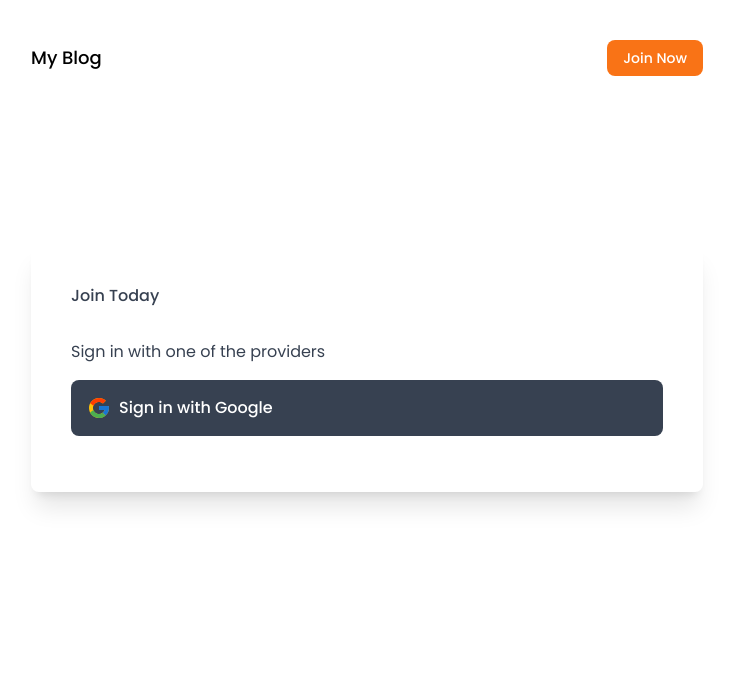
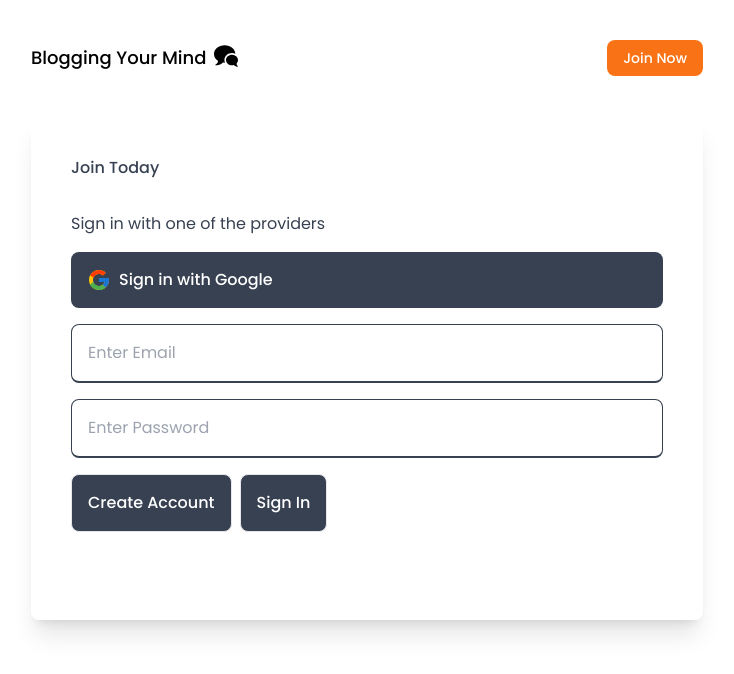
Before and after one commit to isanchezbrian/mind-blogging, a Next.js app: page /auth/login in a window 1280 px wide. Shown: the top 674 px of the page, without its empty margins (273-1007 px from the left). Built offline with nearby package versions, Linux system fonts and the light colour scheme; no server answers.

Commit message:
fixed apikey

```diff
--- a/components/Nav.js
+++ b/components/Nav.js
@@ -2,27 +2,28 @@ import Link from 'next/link';
 import {BiMessageAdd} from 'react-icons/bi';
 import {auth} from '../utils/firebase';
 import {useAuthState} from 'react-firebase-hooks/auth';
+import {ImBubbles} from 'react-icons/im'
 
 export default function Nav() {
     const [user, loading] = useAuthState(auth);
     return(
         <nav className="flex justify-between items-center py-10">
             <Link href='/'>
-                <button className='text-lg font-medium'>My Blog</button>
+                <button className='text-lg font-medium flex gap-2'>Blogging Your Mind <ImBubbles className='text-2xl' /></button>
             </Link>
             <ul className='flex items-center gap-10'>
                 {!user && (
                 <Link href={'/auth/login'}>
-                    <div className='py-2 px-4 text-sm bg-orange-500 text-white rounded-lg font-medium ml-8'>Join Now</div>
+                    <div className='py-2 px-4 text-sm bg-orange-500 text-white rounded-lg font-medium ml-8 duration-300 hover:opacity-75'>Join Now</div>
                 </Link>
                 )}
                 {user && (
                     <div className='flex items-center gap-6'>
                         <Link href='/post'>
-                        <button className='font-medium bg-orange-500 text-white py-2 px-4 rounded-mg text-sm flex items-center justify-center gap-1'>Post<BiMessageAdd className='text-2xl text-white' /></button>
+                        <button className='font-medium bg-orange-500 text-white py-2 px-4 rounded-mg text-sm flex items-center justify-center gap-1 duration-300 hover:opacity-75'>Post<BiMessageAdd className='text-2xl text-white' /></button>
                         </Link>
                         <Link href='/dashboard'>
-                            <img className='w-12 rounded-full cursor-pointer' src={user.photoURL} alt='' />
+                            <img className='w-12 rounded-full cursor-pointer duration-300 hover:opacity-75' src={user.photoURL} alt='' />
                         </Link>
                     </div>
                 )}
--- a/package.json
+++ b/package.json
@@ -18,6 +18,7 @@
     "react": "18.2.0",
     "react-dom": "18.2.0",
     "react-firebase-hooks": "^5.1.1",
+    "react-hook-form": "^7.41.5",
     "react-icons": "^4.7.1",
     "react-toastify": "^9.1.1"
   },
--- a/pages/_app.js
+++ b/pages/_app.js
@@ -2,13 +2,16 @@ import '../styles/globals.css'
 import Layout from '../components/layout'
 import { ToastContainer } from 'react-toastify'
 import 'react-toastify/dist/ReactToastify.css';
+import { AuthProvider } from './context/AuthContext';
 
 
 export default function App({ Component, pageProps }) {
   return (
-    <Layout>
-      <ToastContainer limit={1}/>
-      <Component {...pageProps} />
-    </Layout>
+    <AuthProvider>
+      <Layout>
+        <ToastContainer limit={1}/>
+        <Component {...pageProps} />
+      </Layout>
+    </AuthProvider>
   )
 }
--- a/pages/_document.js
+++ b/pages/_document.js
@@ -5,7 +5,7 @@ export default function Document() {
     <Html lang="en">
       <Head>
         <link rel="preconnect" href="https://fonts.googleapis.com" />
-        <link rel="preconnect" href="https://fonts.gstatic.com" crossorigin />
+        <link rel="preconnect" href="https://fonts.gstatic.com" crossOrigin='true' />
         <link href="https://fonts.googleapis.com/css2?family=Poppins:wght@400;500;700&display=swap" rel="stylesheet" />
       </Head>
       <body>
--- a/pages/auth/login.js
+++ b/pages/auth/login.js
@@ -1,14 +1,89 @@
 import { FcGoogle } from 'react-icons/fc';
-import { signInWithPopup, GoogleAuthProvider } from 'firebase/auth';
-import { auth } from '../../utils/firebase';
+import { signInWithPopup, GoogleAuthProvider, createUserWithEmailAndPassword, getAuth, signInWithEmailAndPassword, onAuthStateChanged } from 'firebase/auth';
+import { auth, app} from '../../utils/firebase';
 import { useRouter } from 'next/router';
 import { useAuthState } from 'react-firebase-hooks/auth';
-import { useEffect } from 'react';
-
+import { useEffect, useState } from 'react';
+import { useAuth } from '../context/AuthContext';
 
 export default function Login(){
+    const auth = getAuth(app);
+
+    const [email, setEmail] = useState('');
+    const [password, setPassword] = useState('');
+    const [error, setError] = useState(null);
+    const [isLoggingIn, setIsLoggingIn] = useState(true);
     const route  = useRouter();
     const [user, loading] = useAuthState(auth);
+
+    // const signUp = () => {
+    //     createUserWithEmailAndPassword(auth, email, password)
+    //     .then((userCredential) => {
+    //         // Signed in
+    //         const user = userCredential.user;
+    //         route.push('/')
+    //         console.log(user)
+    //         // ...
+    //     })
+    //     .catch((error) => {
+    //         const errorCode = error.code;
+    //         const errorMessage = error.message;
+    //         // ..
+    //     });
+    // }
+
+    // const signIn = () => {
+    //     signInWithEmailAndPassword(auth, email, password)
+    //     .then((userCredential) => {
+    //         // Signed in
+    //         const user = userCredential.user;
+    //         route.push('/')
+    //         console.log(user)
+    //         // ...
+    //     })
+    //     .catch((error) => {
+    //         const errorCode = error.code;
+    //         const errorMessage = error.message;
+    //     });
+    // }
+    const{ login, signup, currentUser } = useAuth()
+
+    async function submitHandler() {
+        if(!email || !password) {
+            setError('Please enter Email and Password')
+            return
+        }
+        if(isLoggingIn) {
+            try {
+                return await login(email, password)
+            } catch (err){
+                setError('Incorrect email or password')
+            }
+
+        }
+        await signup(email, password)
+    }
+
+    // const handlelogin = () => {
+    //     e.preventDefault(data)
+    // }
+
+    // const handlelogin = () => {
+    //     onAuthStateChanged(auth, (user) => {
+    //         if (user) {
+    //             // User is signed in, see docs for a list of available properties
+    //             // https://firebase.google.com/docs/reference/js/firebase.User
+    //             const uid = user.uid;
+    //             route.push('/')
+    //             // ...
+    //         } else {
+    //             // User is signed out
+    //             console.log('login')
+    //             // route.push('/login')
+    //             // ...
+    //         }
+    //     });
+    // }
 
     //Sign in with Google
     const googleProvider = new GoogleAuthProvider();
@@ -21,6 +96,7 @@ export default function Login(){
         }
     };
 
+
     useEffect(() => {
         if(user){
             route.push("/")
@@ -30,14 +106,38 @@ export default function Login(){
     }, [user]);
 
     return(
-        <div className="shadow-xl mt-32 p-10 text-gray-700 rounded-lg">
+        <div className="shadow-xl mt-30 p-10 text-gray-700 rounded-lg mb-20">
             <h2 className="text-2x1 font-medium">Join Today</h2>
             <div className="py-4">
                 <h3 className="py-4">Sign in with one of the providers</h3>
-                <button onClick={GoogleLogin} className="text-white bg-gray-700 w-full font-medium rounded-lg flex align-middle p-4 gap-2">
+                <button onClick={GoogleLogin} className="text-white bg-gray-700 w-full font-medium rounded-lg flex align-middle p-4 gap-2 duration-300 hover:opacity-75">
                     <FcGoogle className='text-2xl' />
                     Sign in with Google
                 </button>
+                <form className='py-4'>
+                    <input
+                    value={email}
+                    className='p-4 flex align-middle w-full border border-b-2 border-gray-700 rounded-lg mb-4'
+                    type='email'
+                    placeholder='Enter Email'
+                    onChange={(e) => setEmail(e.target.value)}
+                    />
+                    <input
+                    value={password}
+                    className='p-4 align-middle flex w-full border border-b-2 border-gray-700 rounded-lg mb-4'
+                    type='password'
+                    placeholder='Enter Password'
+                    onChange={(e) => setPassword(e.target.value)}
+                    />
+                    <div className='flex gap-2'>
+                        <button className='border rounded-lg flex align-middle mb-4 p-4 bg-gray-700 text-white font-medium duration-300 hover:opacity-75' onClick={signup}>
+                            Create Account
+                        </button>
+                        <button className='border rounded-lg flex align-middle mb-4 p-4 bg-gray-700 text-white font-medium duration-300 hover:opacity-75' onClick={login}>
+                            Sign In
+                        </button>
+                    </div>
+                </form>
             </div>
         </div>
     )
--- /dev/null
+++ b/pages/context/AuthContext.js
@@ -0,0 +1,51 @@
+import React, { useContext, useState, useEffect, useRef } from 'react'
+import {auth, db} from '../../utils/firebase'
+import { signInWithEmailAndPassword, createrUserWithEmailAndPassword, signOut, onAuthStateChanged } from 'firebase/auth'
+import {doc, getDoc} from 'firebase/firestore'
+
+const AuthContext = React.createContext()
+
+export function useAuth() {
+    return useContext(AuthContext)
+}
+
+export function AuthProvider({children}) {
+    const [currentUser, setCurrentUser] = useState(null)
+    const [loading, setLoading] = useState(true)
+    const userInfo = useRef()
+
+    function signUp (email, password) {
+        createrUserWithEmailAndPassword(auth, email, password)
+        return
+    }
+
+    function login(email, password) {
+        return signInWithEmailAndPassword(auth, email, password)
+    }
+
+    function logout() {
+        return signOut(auth)
+    }
+
+    useEffect(() => {
+        const unsubscribe = onAuthStateChanged(auth, async user => {
+            setCurrentUser(user)
+            setLoading(false)
+        })
+        return unsubscribe
+    }, [])
+
+    const value = {
+        currentUser,
+        login,
+        signUp,
+        logout,
+        userInfo
+    }
+
+    return(
+        <AuthContext.Provider value={value}>
+            {!loading && children}
+        </AuthContext.Provider>
+    )
+}
--- a/pages/index.js
+++ b/pages/index.js
@@ -25,7 +25,7 @@ export default function Home() {
   return (
     <div>
       <Head>
-        <title>My Blog</title>
+        <title>Blogging Your Mind</title>
         <meta name="description" content="Generated by create next app" />
         <meta name="viewport" content="width=device-width, initial-scale=1" />
         <link rel="icon" href="/favicon.ico" />
--- a/utils/firebase.js
+++ b/utils/firebase.js
@@ -9,15 +9,15 @@ import { getFirestore } from 'firebase/firestore';
 // Your web app's Firebase configuration
 // For Firebase JS SDK v7.20.0 and later, measurementId is optional
 const firebaseConfig = {
-  apiKey: process.env.NEXT_PUBLIC_API_KEY + "",
-  authDomain: process.env.NEXT_PUBLIC_AUTH_DOMAIN + "",
-  projectId: process.env.NEXT_PUBLIC_PROJECT_ID + "",
-  storageBucket: process.env.NEXT_PUBLIC_STORAGE_BUCKET + "",
-  messagingSenderId: process.env.NEXT_PUBLIC_MESSAGING_SENDER_ID + "",
-  appId: process.env.NEXT_PUBLIC_APP_ID + "",
+  apiKey: process.env.NEXT_PUBLIC_APIKEY,
+  authDomain: process.env.NEXT_PUBLIC_AUTHDOMAIN,
+  projectId: process.env.NEXT_PUBLIC_PROJECTID,
+  storageBucket: process.env.NEXT_PUBLIC_STORAGEBUCKET,
+  messagingSenderId: process.env.NEXT_PUBLIC_MESSAGINGSENDER_ID,
+  appId: process.env.NEXT_PUBLIC_APPID,
 };
 
 // Initialize Firebase
-const app = initializeApp(firebaseConfig);
-export const auth = getAuth(app);
+export const app = initializeApp(firebaseConfig);
+export const auth = getAuth();
 export const db = getFirestore(app);
```
Also changed, not shown: 1 other file (tests, documents, lock files or other folders).
